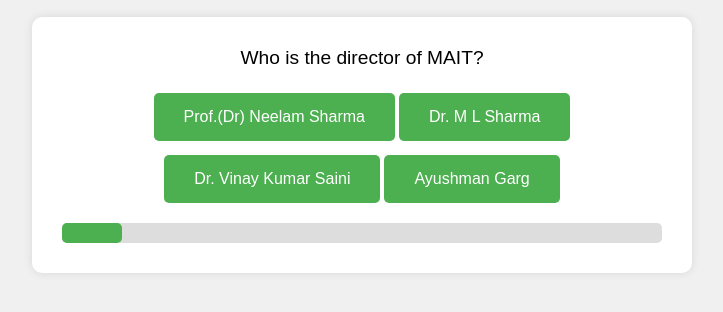
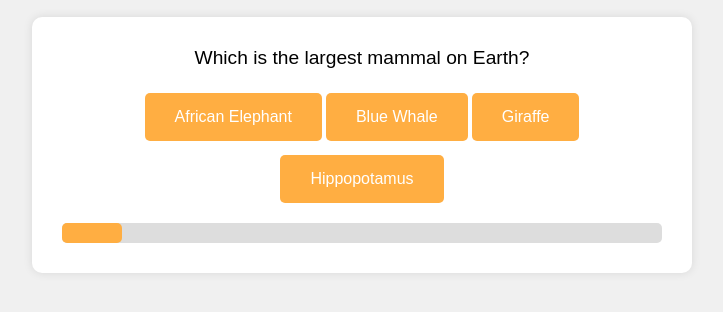
Before and after one commit to AFZL210/WebTech-Assignment, a plain HTML site: page Assignment-1-Quiz-App/index.html in a window 1280 px wide. Shown: the part 292-604 px from the top of the page, without its empty margins (278-1001 px from the left). Drawn offline with Linux system fonts and the light colour scheme.

Commit message:
Add files via upload

```diff
--- a/Assignment-1-Quiz-App/script.js
+++ b/Assignment-1-Quiz-App/script.js
@@ -7,29 +7,29 @@
 
 const questions = [
   {
-    question: "Who is the director of MAIT?",
-    options: ["Prof.(Dr) Neelam Sharma", "Dr. M L Sharma", "Dr. Vinay Kumar Saini", "Ayushman Garg"],
-    answer: "Prof.(Dr) Neelam Sharma"
+    question: "Which is the largest mammal on Earth?",
+    options: ["African Elephant", "Blue Whale", "Giraffe", "Hippopotamus"],
+    answer: "Blue Whale"
   },
   {
-    question: "MAIT is affiliated with which university?",
-    options: ["IIT's", "GGSIPU", "NIT's", "AMITY"],
-    answer: "GGSIPU"
+    question: "What is the capital city of Canada?",
+    options: ["Ottawa", "Toronto", "Montreal", "Vancouver"],
+    answer: "Ottawa"
   },
   {
-    question: "Which of the following is a department of MAIT?",
-    options: ["IoT", "Neuro", "IT", "Music"],
-    answer: "IT"
+    question: "Who painted the Mona Lisa?",
+    options: ["Leonardo da Vinci", "Vincent van Gogh", "Pablo Picasso", "Michelangelo"],
+    answer: "Leonardo da Vinci"
   },
   {
-    question: "How many blocks are there in MAIT?",
-    options: ["1", "2", "3", "8"],
-    answer: "8"
+    question: "What is the chemical symbol for gold?",
+    options: ["Au", "Ag", "Hg", "Fe"],
+    answer: "Au"
   },
   {
-    question: "What is the number of IT Block?",
-    options: ["8", "2", "3", "7"],
-    answer: "8"
+    question: "Which country is known as the Land of the Rising Sun?",
+    options: ["China", "India", "Japan", "South Korea"],
+    answer: "Japan"
   },
   {
     question: "Who is the HOD of IT Department?",
@@ -100,5 +100,5 @@
 loadQuestion();
 
 submitBtn.addEventListener('click', () => {
-  // You can add functionality for a "Submit" button here if needed
+
 });
--- a/Assignment-1-Quiz-App/style.css
+++ b/Assignment-1-Quiz-App/style.css
@@ -1,4 +1,3 @@
-/* Basic styling */
 body {
   font-family: sans-serif;
   display: flex;
@@ -23,16 +22,14 @@
   margin-bottom: 20px;
 }
 
-  /* Question styling */
 #question {
   font-size: 1.2em;
   margin-bottom: 20px;
 }
 
-  /* Options styling */
 .option {
   display: block;
-    background-color: #4CAF50; /* Green */
+  background-color: #ffae42;
   color: white;
   border: none;
   padding: 15px 30px;
@@ -43,15 +40,14 @@
   margin: 4px 2px;
   cursor: pointer;
   border-radius: 5px;
-    transition: background-color 0.3s ease; /* Add a smooth transition effect */
+  transition: background-color 0.3s ease;
   margin-bottom: 10px;
 }
 
 .option:hover {
-    background-color: #45a049; /* Darker green on hover */
+  background-color: #e69538;
 }
 
-  /* Result styling */
 #result {
   margin-top: 20px;
   font-size: 1.5em;
@@ -66,7 +62,7 @@
 
 #progress-bar {
   height: 20px;
-    background-color: #4caf50;
+  background-color: #ffae42;
   border-radius: 5px;
   width: 0%;
 }
```
Also changed, not shown: Assignment-1-Quiz-App/index.html (line endings or trailing spaces). Lines whose indentation alone changed are shown as unchanged.
